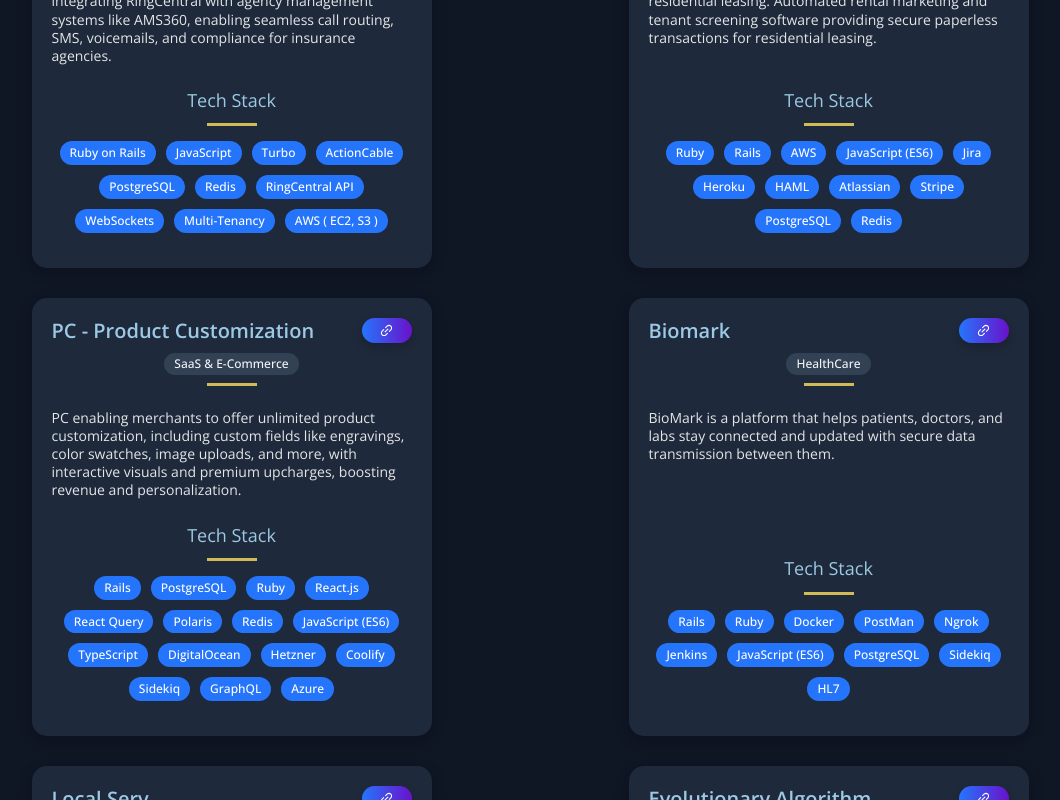
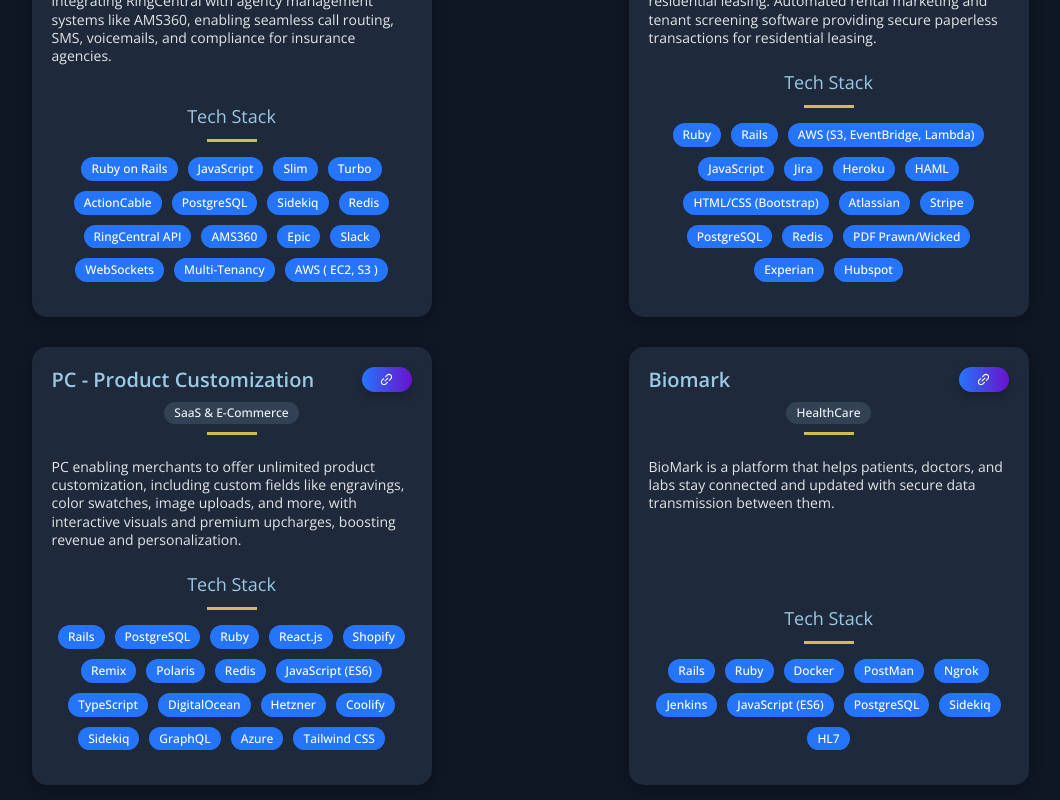
Before and after one commit to Zia-Ur-Rehman1/portfolio, a Next.js app: page / in a window 1280 px wide. Shown: the part 1340-2140 px from the top of the page, without its empty margins (110-1170 px from the left). Built offline with nearby package versions, Linux system fonts and the light colour scheme.

Commit message:
Resume file path fixed

```diff
--- a/src/components/Hero/Hero.js
+++ b/src/components/Hero/Hero.js
@@ -15,7 +15,7 @@
             Software Developer with 4+ years of experience delivering high-performance web applications across real estate, healthcare, e-commerce, and call-center industries. Proficient in Ruby on Rails, React, and Django, with expertise in RESTful/GraphQL API design, MVC architecture, and both relational (PostgreSQL, MySQL) and non-relational (Firebase, Redis) databases. Skilled in building real-time communication systems with ActionCable, WebSockets, and Hotwire, and developing HIPAA-compliant healthcare solutions with HL7 APIs. Adept at modernizing legacy platforms, optimizing system performance, and designing scalable architectures that support seamless integrations and long-term growth.
           </SectionText>
           <StyledButtonLink
-            href="/files/Zia_Rehman_Full_Stack_Developer.pdf"
+            href="files/Zia_Rehman_Full_Stack_Developer.pdf"
             target="_blank"
             rel="noopener noreferrer"
           >
--- a/src/constants/constants.js
+++ b/src/constants/constants.js
@@ -5,7 +5,7 @@
     title: 'EcoLink',
     category: 'Insurance Communications',
     description: 'EcoLink is a cloud communications platform integrating RingCentral with agency management systems like AMS360, enabling seamless call routing, SMS, voicemails, and compliance for insurance agencies.',
-    tags: ['Ruby on Rails', 'JavaScript', 'Turbo', 'ActionCable', 'PostgreSQL', 'Redis', 'RingCentral API', 'WebSockets', 'Multi-Tenancy', 'AWS ( EC2, S3 )'],
+    tags: ['Ruby on Rails', 'JavaScript', 'Slim', 'Turbo', 'ActionCable', 'PostgreSQL', 'Sidekiq', 'Redis', 'RingCentral API', 'AMS360', 'Epic', 'Slack', 'WebSockets', 'Multi-Tenancy', 'AWS ( EC2, S3 )'],
     visit: 'https://ecolink.inteveo.com',
     id: 0,
   },
@@ -13,7 +13,7 @@
     title: 'Intellirent',
     category: 'Real Estate & Rental Marketing',
     description: 'Intellirent is a B2B paperless transactions software for residential leasing. Automated rental marketing and tenant screening software providing secure paperless transactions for residential leasing.',
-    tags: ['Ruby', 'Rails', 'AWS', 'JavaScript (ES6)', 'Jira', 'Heroku','HAML', 'Atlassian', 'Stripe', 'PostgreSQL', 'Redis'],
+    tags: ['Ruby', 'Rails', 'AWS (S3, EventBridge, Lambda)', 'JavaScript', 'Jira', 'Heroku','HAML','HTML/CSS (Bootstrap)', 'Atlassian', 'Stripe', 'PostgreSQL', 'Redis', 'PDF Prawn/Wicked', 'Experian', 'Hubspot'],
     visit: 'https://myintellirent.com',
     id: 1,
   },
@@ -22,9 +22,9 @@
     category: 'SaaS & E-Commerce',
     description: 'PC enabling merchants to offer unlimited product customization, including custom fields like engravings, color swatches, image uploads, and more, with interactive visuals and premium upcharges, boosting revenue and personalization.',
     tags: [
-      'Rails', 'PostgreSQL', 'Ruby', 'React.js',
-      'React Query', 'Polaris', 'Redis', 'JavaScript (ES6)', 'TypeScript',
-      'DigitalOcean', 'Hetzner', 'Coolify', 'Sidekiq', 'GraphQL', 'Azure'
+      'Rails', 'PostgreSQL', 'Ruby', 'React.js', 'Shopify',
+      'Remix', 'Polaris', 'Redis', 'JavaScript (ES6)', 'TypeScript',
+      'DigitalOcean', 'Hetzner', 'Coolify', 'Sidekiq', 'GraphQL', 'Azure', 'Tailwind CSS'
     ],
     visit: 'https://apps.shopify.com/product-customizer',
     id: 2,
@@ -41,7 +41,7 @@
     title: 'Local Serv',
     category: 'AI Automation',
     description: 'Local Serv is an AI-powered service marketplace that enables customers to seamlessly book and purchase local services such as car washing and home renovation through natural AI-driven conversations. Built with Databutton, it showcases rapid prototyping with generative AI—transforming service discovery into an intuitive, conversational experience.',
-    tags: ['Prompt Engineering', 'Generative AI', 'Databutton', 'OpenAI GPT', 'API Integrations', 'Rapid Prototyping', 'JavaScript', 'Python'],
+    tags: ['Prompt Engineering', 'Generative AI', 'Databutton', 'OpenAI GPT', 'API Integrations', 'Rapid Prototyping', 'JavaScript', 'Python', 'Figma'],
     visit: 'https://barhoumholdings.databutton.app/local-serv',
     id: 4,
   },
```
